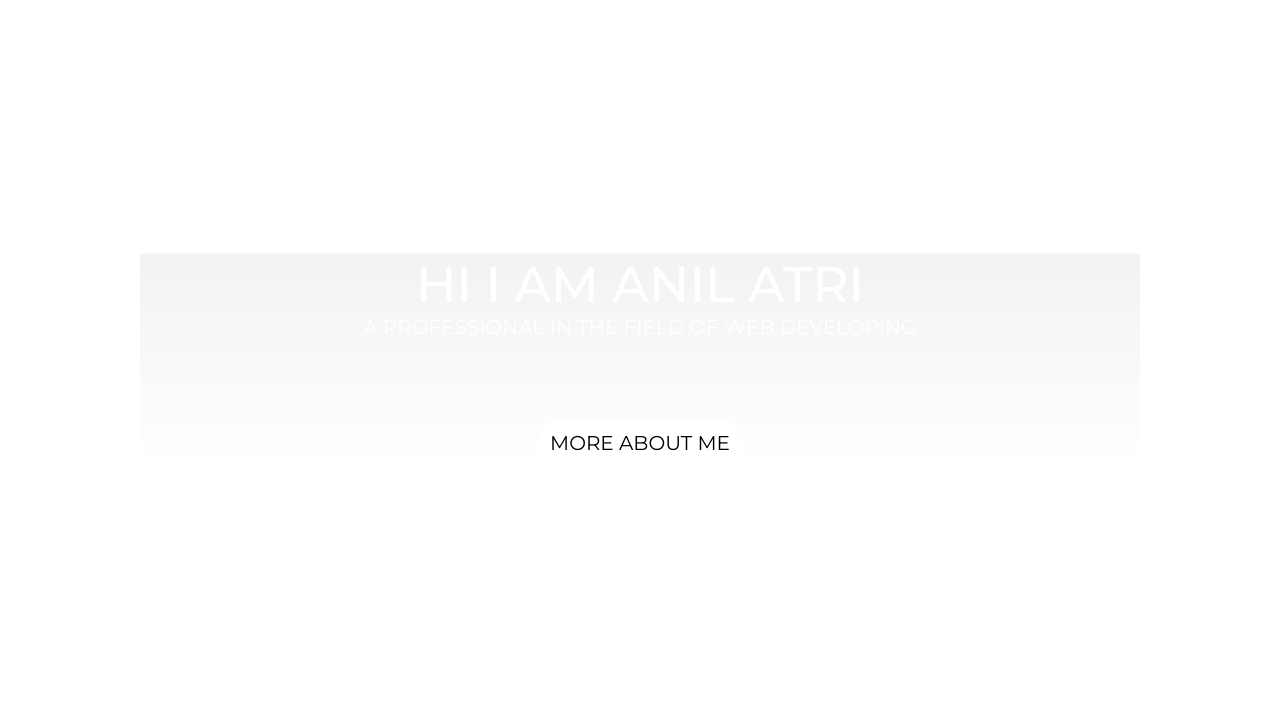
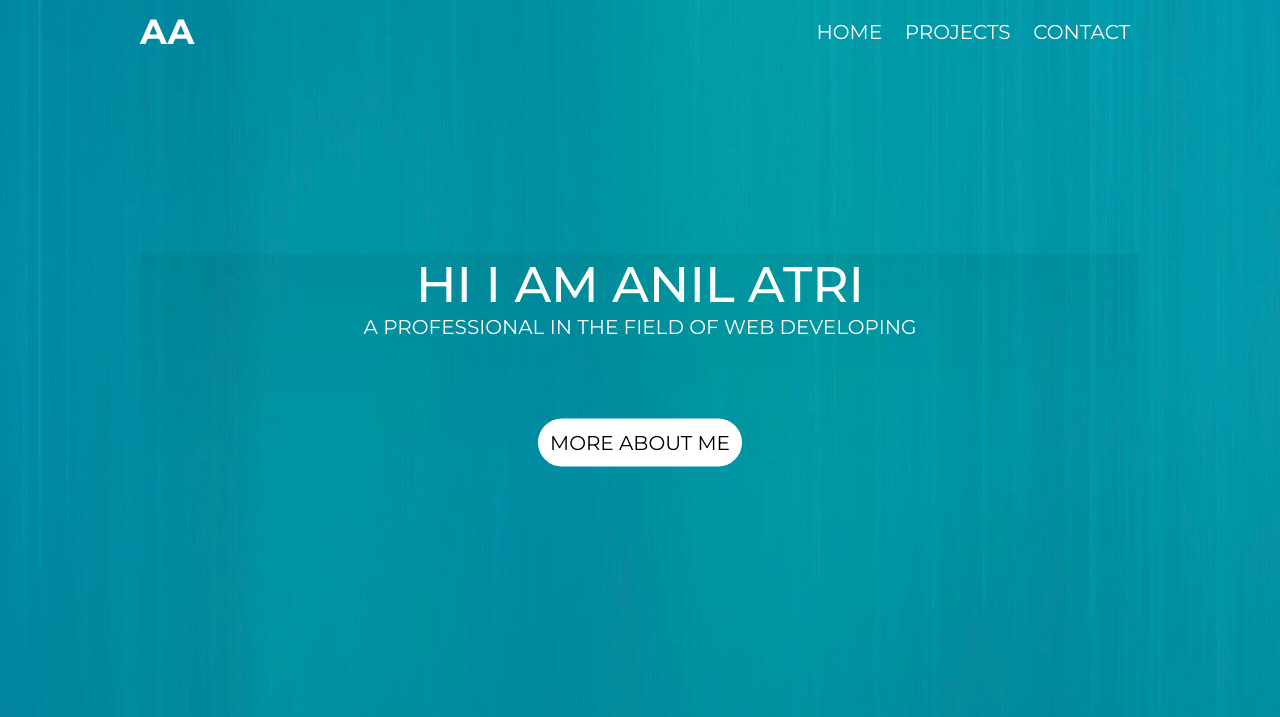
Before and after one commit to iAnil1/Portfolio-Website, a plain HTML site: page index.html in a window 1280 px wide. Shown: the top 717 px of the page. Drawn offline with Linux system fonts and the light colour scheme.

Commit message:
Update style.css

```diff
--- a/style.css
+++ b/style.css
@@ -16,7 +16,7 @@ body{
 
 .header{
     height:90vh;
-    background: url("./img/pic.JPG.jpg");
+    background: url("pic.JPG.jpg");
     background-position: center;
     background-repeat: no-repeat;
     position:relative;
```
